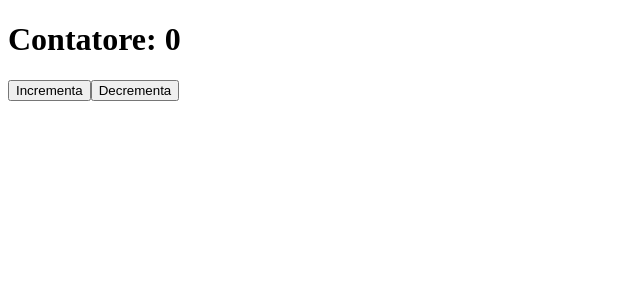
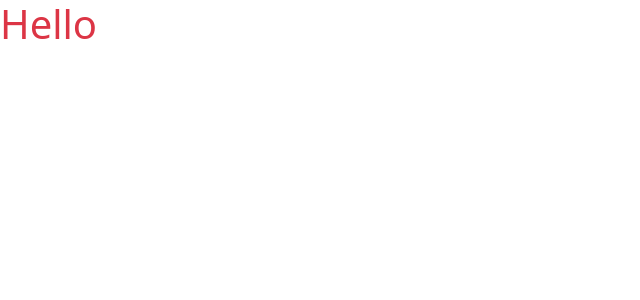
Before and after one commit to DavideFattori/DAVIDE-FATTORI-PROGETTO_FINALE, a React (Vite) app: page / in a window 1280 px wide. Shown: the top 300 px of the page, without its empty margins (0-640 px from the left). Built offline with nearby package versions, Linux system fonts and the light colour scheme.

Commit message:
installato bootstrap e importato in App.jsx

```diff
--- a/package.json
+++ b/package.json
@@ -10,6 +10,7 @@
     "preview": "vite preview"
   },
   "dependencies": {
+    "bootstrap": "^5.3.3",
     "react": "^18.3.1",
     "react-dom": "^18.3.1",
     "react-router": "^7.0.2"
--- a/src/App.jsx
+++ b/src/App.jsx
@@ -1,13 +1,12 @@
 import { useState } from 'react'
+import 'bootstrap/dist/css/bootstrap.min.css';
 
 function App() {
   const [count, setCount] = useState(0)
 
   return (
     <>
-      <h1>Contatore: {count}</h1>
-      <button onClick={() => setCount(count + 1)}>Incrementa</button>
-      <button onClick={() => setCount(count - 1)}>Decrementa</button>
+      <h1 className='text-danger'>Hello</h1>
     </>
   )
 }
```
Also changed, not shown: 1 other file (tests, documents, lock files or other folders).
